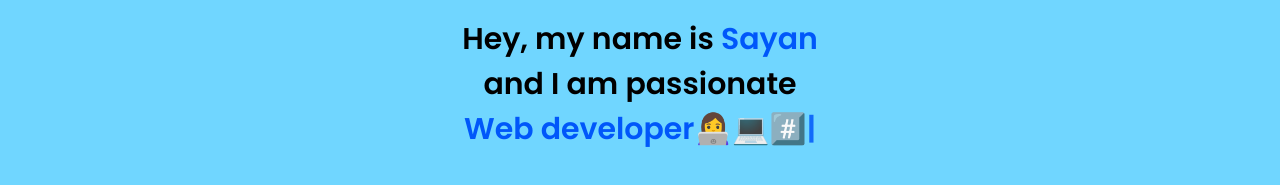
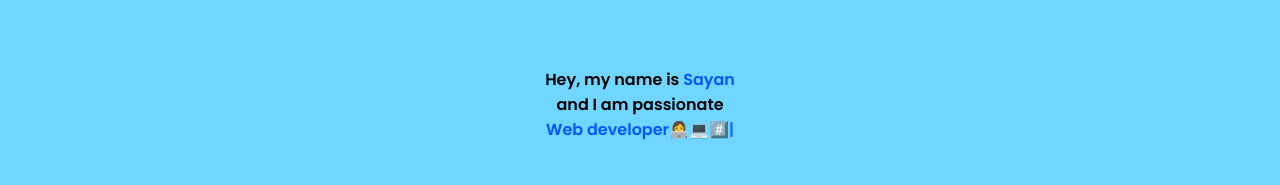
Before and after one commit to sayan111222/sayan-s-portfolio, a plain HTML site: page index.html in a window 1280 px wide. Shown: the part 295-480 px from the top of the page. Drawn offline with nearby package versions, Linux system fonts and the light colour scheme.

Commit message:
Update style.css

```diff
--- a/style.css
+++ b/style.css
@@ -133,9 +133,10 @@ body {
 }
 
 #about1 {
-    font-size: 30px;
+    font-size: 30px auto;
     font-weight: 700;
     text-align: center;
+    margin: 70px 20px;
 }
 
 #about1 span {
```
